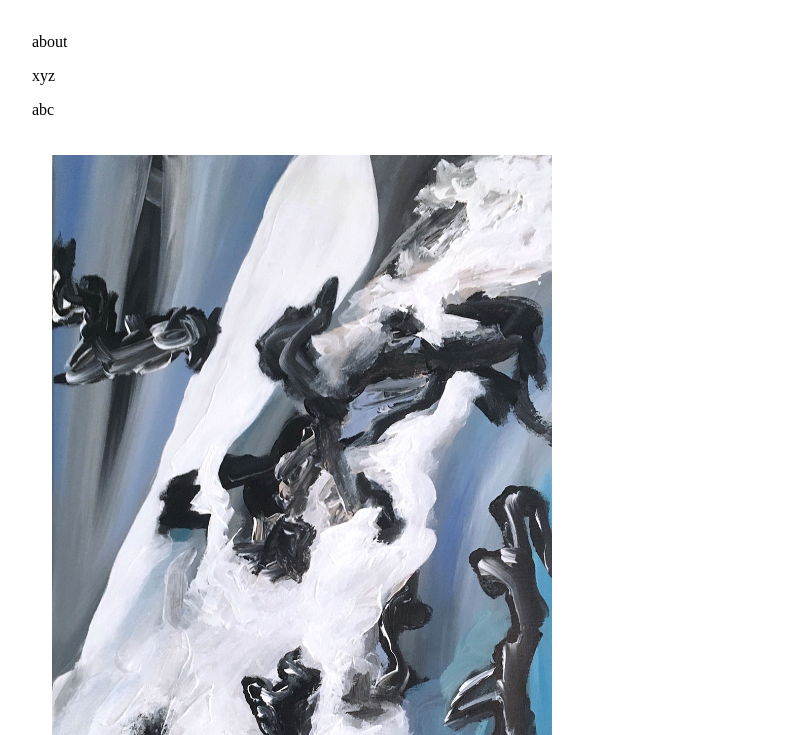
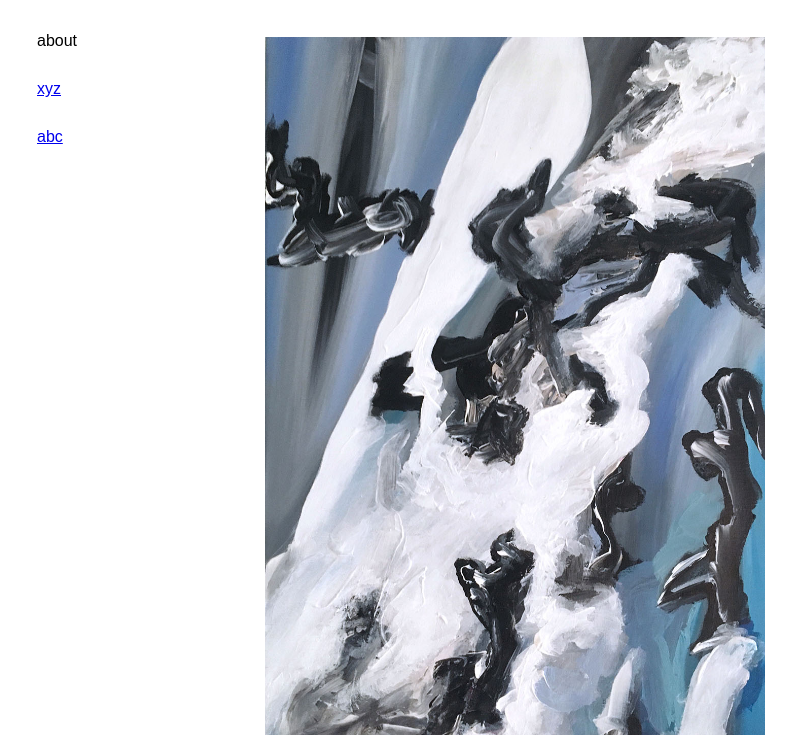
Before and after one commit to tothbator/tothbator.github.io, a plain HTML site: page index.html in a window 1280 px wide. Shown: the part 65-800 px from the top of the page, without its empty margins (26-822 px from the left). Drawn offline with Linux system fonts and the light colour scheme.

Commit message:
Update index.html

```diff
--- a/index.html
+++ b/index.html
@@ -1,11 +1,13 @@
 <!DOCTYPE html>
-<html>
+<html lang="en">
 <head>
    <link rel="icon" type="image/x-icon" href="images/tothbator.png">
    <link rel="stylesheet" type="text/css" href="style.css">
    <meta name="viewport" content="width=device-width, initial-scale=1.0">
+   <title>TEST TITLE</title>
+</head>
 
-</head>
+
 <body>
 
 
@@ -19,16 +21,17 @@
 
 
 
-<div id="about-container">
-      <a href="about.html">
-         <p id="about-text">about</p>
-          <p id="about-text">xyz</p>
-          <p id="about-text">abc</p>
-      </a>
-
+<div id="navi-container">
+    <a href="about.html">
+        <p class="navi-text">about</p>
+    </a>
+    <a href="xyz.html">
+        <p class="navi-text">xyz</p>
+    </a>
+    <a href="abc.html">
+        <p class="navi-text">abc</p>
+    </a>
 </div>
-
-
 
 
 
@@ -43,5 +46,6 @@
    </div>
 
    <script src="script.js"></script>
+
 </body>
 </html>
```
